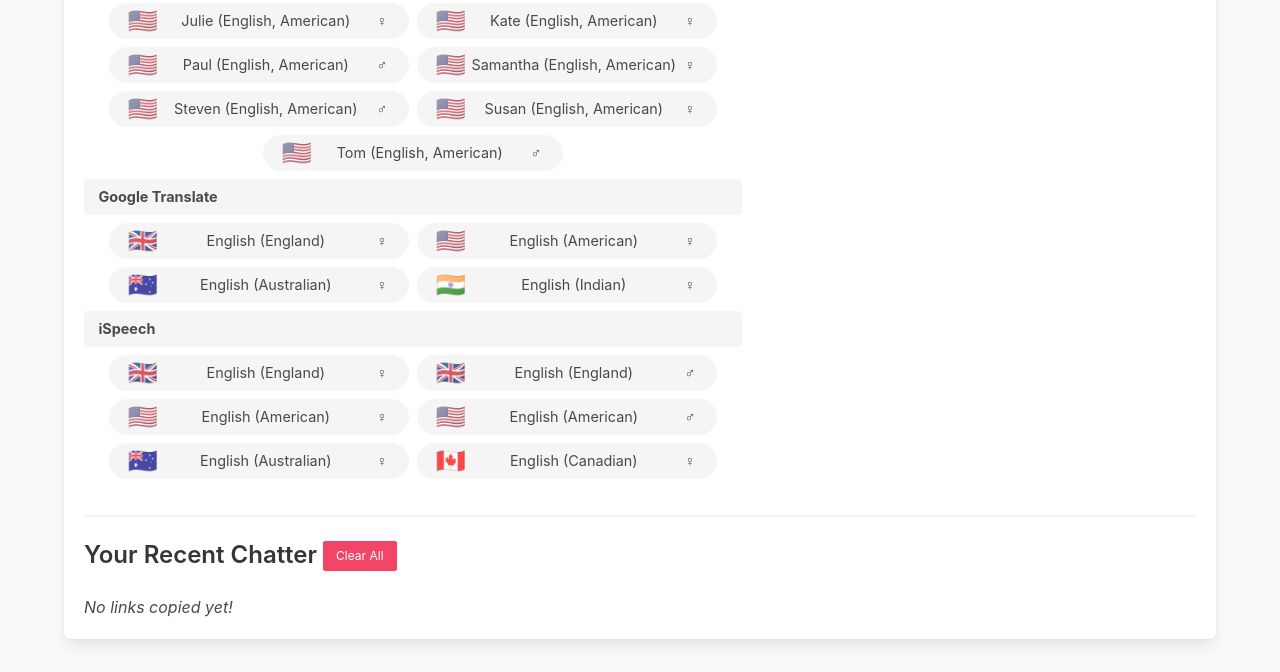
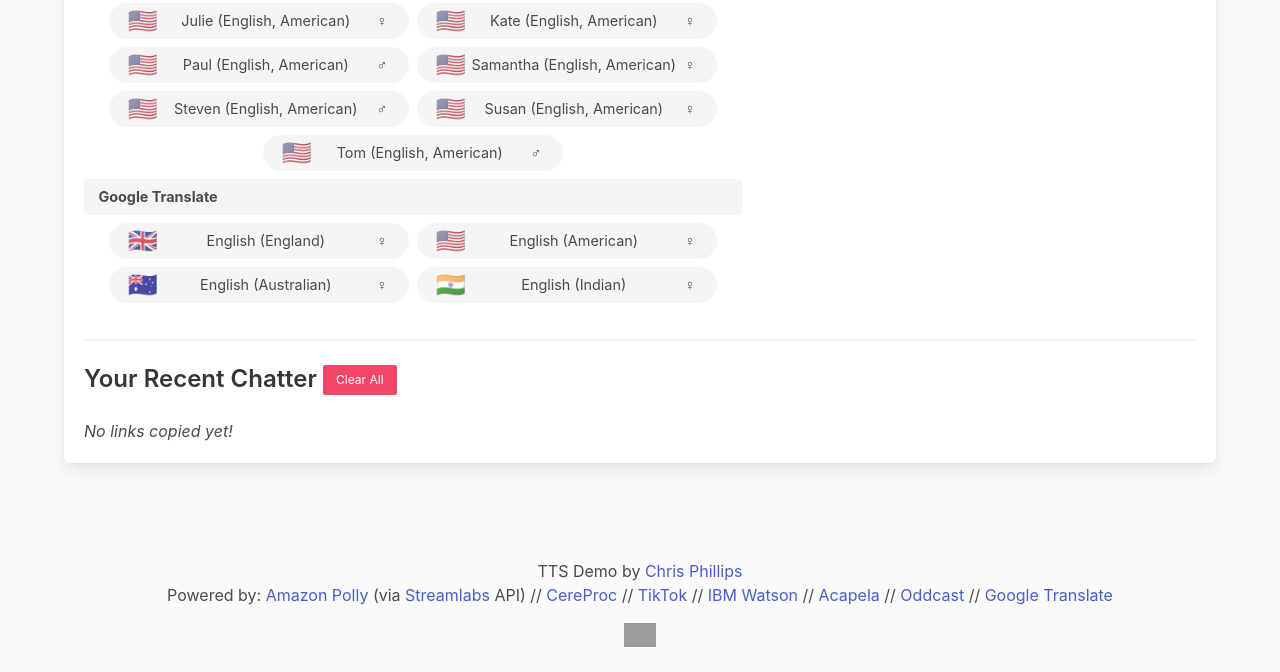
Before and after one commit to chrisjp/tts, a PHP site: page / in a window 1280 px wide. Shown: the part 4760-5432 px from the top of the page. After the commit the page ends 5407 px from the top, so only its background shows below. Run offline with PHP 8.4, Linux system fonts and the light colour scheme; grey boxes are pictures that could not be loaded.

Commit message:
Removed iSpeech voices
iSpeech's demo site has been broken for months. Requests for audio either timeout or result in an error (usually a 500). Additionally, the company appears to have not updated its social media pages for years so the service may well be defunct now.

```diff
--- a/assets/js/tts.js
+++ b/assets/js/tts.js
@@ -623,54 +623,6 @@ const ttsServices = {
             {vid: 'vi-vn', name: '', flag: 'VN', lang: 'Vietnamese', accent: '', sex: 'F'},
         ],
     },
-    'iSpeech':
-    {
-        url: 'https://www.ispeech.org/p/generic/getaudio?action=convert&pitch=100&voice=__VOICE__&speed=__SPEED__&text=__TEXT__',
-        charLimit: 150,
-        countBytes: true,
-        voices: [
-            {vid: 'ukenglishfemale', name: '', flag: 'GB', lang: 'English', accent: 'England', sex: 'F'},
-            {vid: 'ukenglishmale', name: '', flag: 'GB', lang: 'English', accent: 'England', sex: 'M'},
-            {vid: 'usenglishfemale', name: '', flag: 'US', lang: 'English', accent: 'American', sex: 'F'},
-            {vid: 'usenglishmale', name: '', flag: 'US', lang: 'English', accent: 'American', sex: 'M'},
-            {vid: 'auenglishfemale', name: '', flag: 'AU', lang: 'English', accent: 'Australian', sex: 'F'},
-            {vid: 'caenglishfemale', name: '', flag: 'CA', lang: 'English', accent: 'Canadian', sex: 'F'},
-            {vid: 'arabicmale', name: '', flag: 'EG', lang: 'Arabic', accent: 'Egypt', sex: 'M'},
-            {vid: 'chchinesefemale', name: '', flag: 'CN', lang: 'Chinese', accent: '', sex: 'F'},
-            {vid: 'hkchinesefemale', name: '', flag: 'HK', lang: 'Chinese', accent: 'Hong Kong', sex: 'F'},
-            //{vid: 'twchinesefemale', name: '', flag: 'TW', lang: 'Chinese', accent: 'Taiwan', sex: 'F'}, // "invalid voice" as of May 2019
-            {vid: 'eurczechfemale', name: '', flag: 'CZ', lang: 'Czech', accent: '', sex: 'F'},
-            {vid: 'eurdanishfemale', name: '', flag: 'DK', lang: 'Danish', accent: '', sex: 'F'},
-            {vid: 'eurdutchfemale', name: '', flag: 'NL', lang: 'Dutch', accent: '', sex: 'F'},
-            {vid: 'eurfinnishfemale', name: '', flag: 'FI', lang: 'Finnish', accent: '', sex: 'F'},
-            {vid: 'eurfrenchfemale', name: '', flag: 'FR', lang: 'French', accent: '', sex: 'F'},
-            {vid: 'eurfrenchmale', name: '', flag: 'FR', lang: 'French', accent: '', sex: 'M'},
-            {vid: 'cafrenchfemale', name: '', flag: 'CA', lang: 'French', accent: 'Canadian', sex: 'F'},
-            {vid: 'cafrenchmale', name: '', flag: 'CA', lang: 'French', accent: 'Canadian', sex: 'M'},
-            {vid: 'eurgermanfemale', name: '', flag: 'DE', lang: 'German', accent: '', sex: 'F'},
-            {vid: 'eurgermanmale', name: '', flag: 'DE', lang: 'German', accent: '', sex: 'M'},
-            {vid: 'eurgreekfemale', name: '', flag: 'GR', lang: 'Greek', accent: '', sex: 'F'},
-            {vid: 'huhungarianfemale', name: '', flag: 'HU', lang: 'Hungarian', accent: '', sex: 'F'},
-            {vid: 'euritalianfemale', name: '', flag: 'IT', lang: 'Italian', accent: '', sex: 'F'},
-            {vid: 'euritalianmale', name: '', flag: 'IT', lang: 'Italian', accent: '', sex: 'M'},
-            {vid: 'jpjapanesefemale', name: '', flag: 'JP', lang: 'Japanese', accent: '', sex: 'F'},
-            {vid: 'krkoreanfemale', name: '', flag: 'KR', lang: 'Korean', accent: '', sex: 'F'},
-            {vid: 'eurnorwegianfemale', name: '', flag: 'NO', lang: 'Norwegian', accent: '', sex: 'F'},
-            {vid: 'eurpolishfemale', name: '', flag: 'PL', lang: 'Polish', accent: '', sex: 'F'},
-            {vid: 'eurportuguesefemale', name: '', flag: 'PT', lang: 'Portuguese', accent: 'European', sex: 'F'},
-            {vid: 'eurportuguesemale', name: '', flag: 'PT', lang: 'Portuguese', accent: 'European', sex: 'M'},
-            {vid: 'brportuguesefemale', name: '', flag: 'BR', lang: 'Portuguese', accent: 'Brazilian', sex: 'F'},
-            {vid: 'rurussianfemale', name: '', flag: 'RU', lang: 'Russian', accent: '', sex: 'F'},
-            {vid: 'rurussianmale', name: '', flag: 'RU', lang: 'Russian', accent: '', sex: 'M'},
-            {vid: 'eurspanishfemale', name: '', flag: 'ES', lang: 'Spanish', accent: 'Spain', sex: 'F'},
-            {vid: 'eurspanishmale', name: '', flag: 'ES', lang: 'Spanish', accent: 'Spain', sex: 'M'},
-            {vid: 'usspanishfemale', name: '', flag: 'MX', lang: 'Spanish', accent: 'Latin American', sex: 'F'},
-            {vid: 'usspanishmale', name: '', flag: 'MX', lang: 'Spanish', accent: 'Latin American', sex: 'M'},
-            {vid: 'swswedishfemale', name: '', flag: 'SE', lang: 'Swedish', accent: '', sex: 'F'},
-            {vid: 'eurturkishfemale', name: '', flag: 'TR', lang: 'Turkish', accent: '', sex: 'F'},
-            {vid: 'eurturkishmale', name: '', flag: 'TR', lang: 'Turkish', accent: '', sex: 'M'},
-        ],
-    },
 };
 
 // Return an object containing CSS class names depending on if we're displaying light mode or dark mode
@@ -1083,7 +1035,7 @@ function generateTTSUrl() {
     } else {
         // No need to proxy we can just replace some URL parameters
 
-        // Google's default speed is 1, iSpeech uses 0, no other service has such a variable
+        // Google's default speed is 1, no other service has such a variable
         var speed = (api === 'Google Translate') ? 1 : 0;
 
         // Perform possible text replacements for this API
--- a/conversation.php
+++ b/conversation.php
@@ -113,7 +113,6 @@ $v = '1.3';
                 // <a href="https://www.acapela-group.com/demos/">Acapela</a>
                 // <a href="https://www.oddcast.com/ttsdemo/index.php">Oddcast</a>
                 // <a href="https://translate.google.com/">Google Translate</a>
-                // <a href="https://ispeech.org">iSpeech</a>
             </p>
             <p>
                 <a href="https://github.com/chrisjp/tts"><img src="https://cdn.jsdelivr.net/npm/simple-icons@latest/icons/github.svg" width="32" height="32" alt="GitHub" /></a>
--- a/index.php
+++ b/index.php
@@ -30,7 +30,7 @@ $v = '1.3';
             </div>
 
             <div class="box">
-                <p>Choose from <span id="voicecount" class="has-text-weight-bold">500+</span> voices from Amazon Polly (via Streamlabs), TikTok, CereProc, IBM Watson, Acapela, Oddcast, Google Translate, iSpeech.<br />
+                <p>Choose from <span id="voicecount" class="has-text-weight-bold">500+</span> voices from Amazon Polly (via Streamlabs), TikTok, CereProc, IBM Watson, Acapela, Oddcast, Google Translate.<br />
                     Polly voices can be used for testing how Twitch.tv donations will sound as many streamers have TTS enabled via Streamlabs or StreamElements for this. <img src="https://cdn.frankerfacez.com/emoticon/109777/1" alt="FeelsGoodMan" /><br/>
                     Also you may wish to check out the <a href="https://docs.google.com/document/d/1qLKdc3QArtn6PVuGf42EfoMuzvLE_ykWwU1RViEcrbU/edit?usp=sharing" target="_blank">"TTS Dossier"</a> for some <em>entertaining</em> ideas. <img src="https://cdn.frankerfacez.com/emoticon/381875/1" alt="KEKW" /></p>
                 <p>Finally, here's a <a href="https://gist.github.com/TETYYS/f1aa16b18fb619fc6c0f13ba4f9ae70d" target="_blank">list of characters</a> explaining how they are pronounced (specifically by Brian). <img src="https://cdn.frankerfacez.com/emoticon/239504/1" alt="5Head" /></p>
@@ -119,7 +119,6 @@ $v = '1.3';
                 // <a href="https://www.acapela-group.com/demos/">Acapela</a>
                 // <a href="https://www.oddcast.com/ttsdemo/index.php">Oddcast</a>
                 // <a href="https://translate.google.com/">Google Translate</a>
-                // <a href="https://ispeech.org">iSpeech</a>
             </p>
             <p>
                 <a href="https://github.com/chrisjp/tts"><img src="https://cdn.jsdelivr.net/npm/simple-icons@latest/icons/github.svg" width="32" height="32" alt="GitHub" /></a>
--- a/playlist.php
+++ b/playlist.php
@@ -113,7 +113,6 @@ if (($_SERVER['REQUEST_METHOD'] === 'POST' && $_REQUEST['save'] === '1') || ($_S
                 // <a href="https://www.acapela-group.com/demos/">Acapela</a>
                 // <a href="https://www.oddcast.com/ttsdemo/index.php">Oddcast</a>
                 // <a href="https://translate.google.com/">Google Translate</a>
-                // <a href="https://ispeech.org">iSpeech</a>
             </p>
             <p>
                 <a href="https://github.com/chrisjp/tts"><img src="https://cdn.jsdelivr.net/npm/simple-icons@latest/icons/github.svg" width="32" height="32" alt="GitHub" /></a>
```
